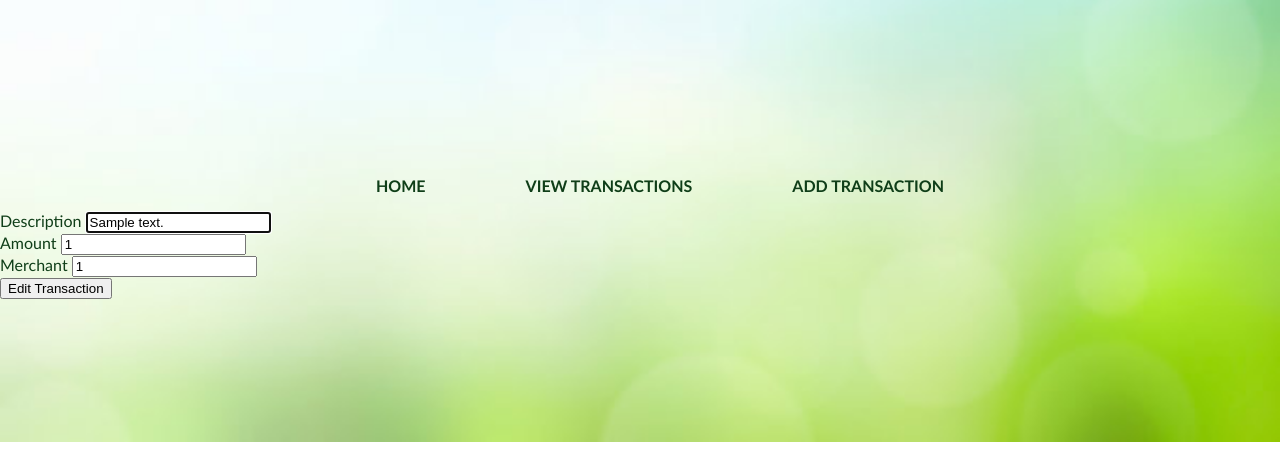
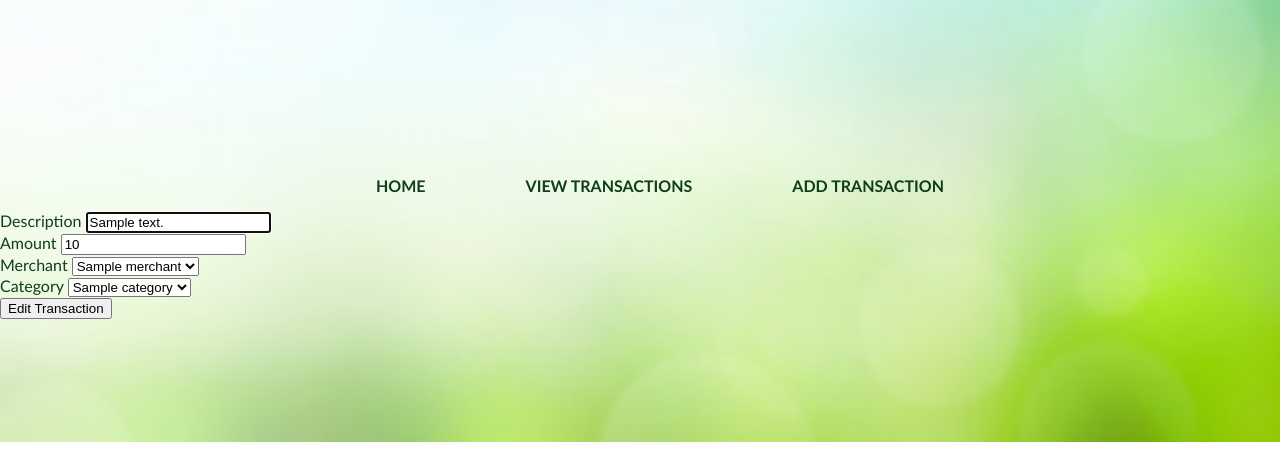
Before and after one commit to mashy1997/project_1_secure_your_bag, a Flask app: template templates/customer_transactions/edit.jinja in a window 1280 px wide. Shown: the part 326-800 px from the top of the page. Run offline with Flask 3, Linux system fonts and the light colour scheme; the template is opened without the code that fills it: most values are stand-ins (such as "Sample title", 1, 10 or a date in 2020).

Commit message:
app can now add a customer transaction and have an edit page

```diff
--- a/controllers/customer_transaction_controller.py
+++ b/controllers/customer_transaction_controller.py
@@ -40,10 +40,10 @@ def show_customer_transaction(id):
 #EDIT, GET 'customer_transactions/<id>/edit'
 @customer_transactions_blueprint.route("/customer_transactions/<id>/edit", methods=['GET'])
 def edit_customer_transaction(id):
-    customer_transaction = customer_transaction.select(id)
+    customer_transaction = customer_transaction_repository.select(id)
     merchants = merchant_repository.select_all()
     categories = category_repository.select_all()
-    return render_template('/customer_transactions/edit.jinja', merchants = merchants, categories = categories)
+    return render_template('/customer_transactions/edit.jinja', customer_transaction = customer_transaction, merchants = merchants, categories = categories)
 
 #DELETE '/customer_transactions/<id>'
 @customer_transactions_blueprint.route("/customer_transactions/<id>/delete", methods=['POST'])
--- a/templates/customer_transactions/edit.jinja
+++ b/templates/customer_transactions/edit.jinja
@@ -9,16 +9,35 @@
 
     <div>
         <label for="amount">Amount</label>
-        <input type="number" id="amount" name="amount" value="{{amount.id}}" required>
+        <input type="number" id="amount" name="amount" value="{{customer_transaction.amount}}" required>
     </div>
 
     <div>
         <label for="merchant">Merchant</label>
-        <input type="merchant" id="merchant" name="merchant" value="{{merchant.id}}" required>
+        <select id="merchant" name="merchant_id">
+            {% for merchant in merchants %}
+                <option value="{{ merchant.id }}"
+                    {% if customer_transaction.merchant.id == merchant.id %} selected = "selected"{% endif %}>
+                    {{merchant.name}}
+                </option>
+            {% endfor %}
+        </select>
+    </div>
+
+    <div>
+        <label for="category">Category</label>
+        <select id="category" name="category_id">
+            {% for category in categories %}
+                <option value="{{ category.id }}"
+                    {% if customer_transaction.category.id == category.id %} selected = "selected"{% endif %}>
+                    {{category.name}}
+                </option>
+            {% endfor %}
         </select>
     </div>
 
     <button type="submit">Edit Transaction</button>
 
 </form>
+
 {% endblock %}
--- a/templates/customer_transactions/index.jinja
+++ b/templates/customer_transactions/index.jinja
@@ -4,7 +4,7 @@
 {% for customer_transaction in customer_transactions %}
     <div class="customer_transaction">
         <div class="content">
-            <a href="/customer_transactions/{{ customer_transaction.description }}">Description:</a>
+            <a href="/customer_transactions/{{ customer_transaction.id }}">Description: {{customer_transaction.description }}</a>
             <div class="description">
                 <span class="amount">Amount:{{customer_transaction.amount}}</span>
                     <span class="merchant">Merchant:{{customer_transaction.merchant.name}}</span>
--- a/templates/customer_transactions/show.jinja
+++ b/templates/customer_transactions/show.jinja
@@ -5,9 +5,9 @@
     <p>{{customer_transaction.description}}</p>
     <hr>
     <p>{{customer_transaction.amount}}</p>
-    <p>{{customer_transaction.merchant.name()}}</p>
-    <p>{{customer_transaction.category.name()}}</p>
-    <p><a href="/customer_transactions/{{customer.transaction.id}}/edit">Edit</a></p>
+    <p>{{customer_transaction.merchant.name}}</p>
+    <p>{{customer_transaction.category.name}}</p>
+    <p><a href="/customer_transactions/{{customer_transaction.id}}/edit">Edit</a></p>
     </div>
 
 {% endblock %}
```
Also changed, not shown: templates/customer_transactions/new.jinja (+10 -2 lines).
